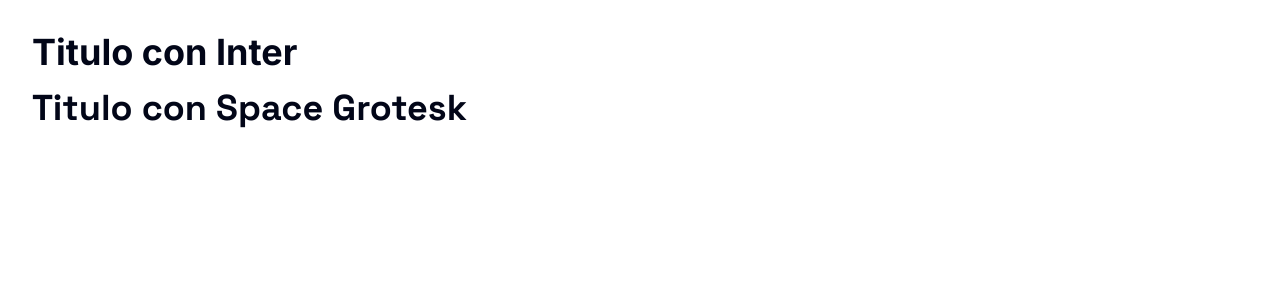
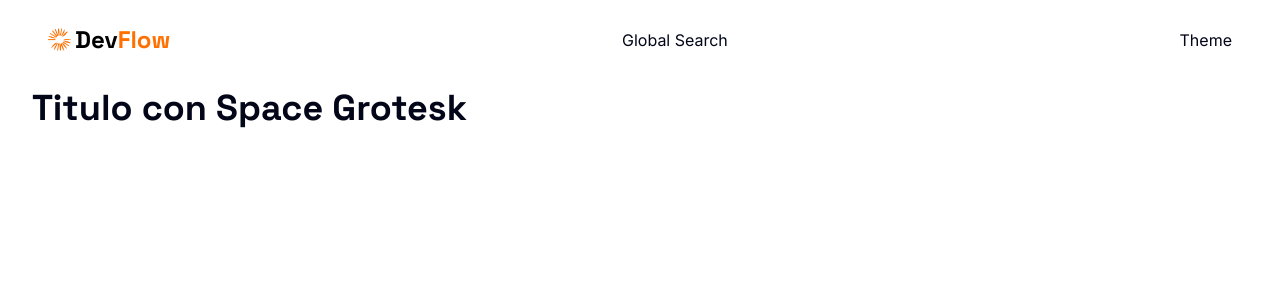
Before and after one commit to altguerrero/devflow, a Next.js app: page / in a window 1280 px wide. Shown: the top 300 px of the page. Built offline with nearby package versions, Linux system fonts and the light colour scheme.

Commit message:
feat: add Navbar component for site navigation

```diff
--- a/app/layout.tsx
+++ b/app/layout.tsx
@@ -2,6 +2,7 @@
 import { Inter, Space_Grotesk } from "next/font/google";
 import "./globals.css";
 import { ThemeProvider } from "next-themes";
+import Navbar from "@/components/navigation/navbar";
 
 const inter = Inter({
   variable: "--font-inter",
@@ -35,6 +36,7 @@
     <html lang="en" suppressHydrationWarning>
       <body className={`${inter.className} ${spaceGrotesk.variable} antialiased`}>
         <ThemeProvider attribute="class" defaultTheme="system" enableSystem disableTransitionOnChange>
+          <Navbar />
           {children}
         </ThemeProvider>
       </body>
--- /dev/null
+++ b/components/navigation/navbar/index.tsx
@@ -0,0 +1,21 @@
+import Image from "next/image";
+import Link from "next/link";
+
+const Navbar = () => {
+  return (
+    <nav className="flex-between background-light900_dark200 fixed z-50 w-full p-6 sm:px-12 dark:shadow-none">
+      <Link href="/" className="flex items-center gap-1">
+        <Image src="/images/site-logo.svg" width={23} height={23} alt="DevFlow logo" />
+        <p className="h2-bold font-space-grotesk text-dark-100 dark:text-light-900 max-sm:hidden">
+          Dev<span className="text-primary-500">Flow</span>
+        </p>
+      </Link>
+
+      <p>Global Search</p>
+
+      <div className="flex-between gap-5">Theme</div>
+    </nav>
+  );
+};
+
+export default Navbar;
```
